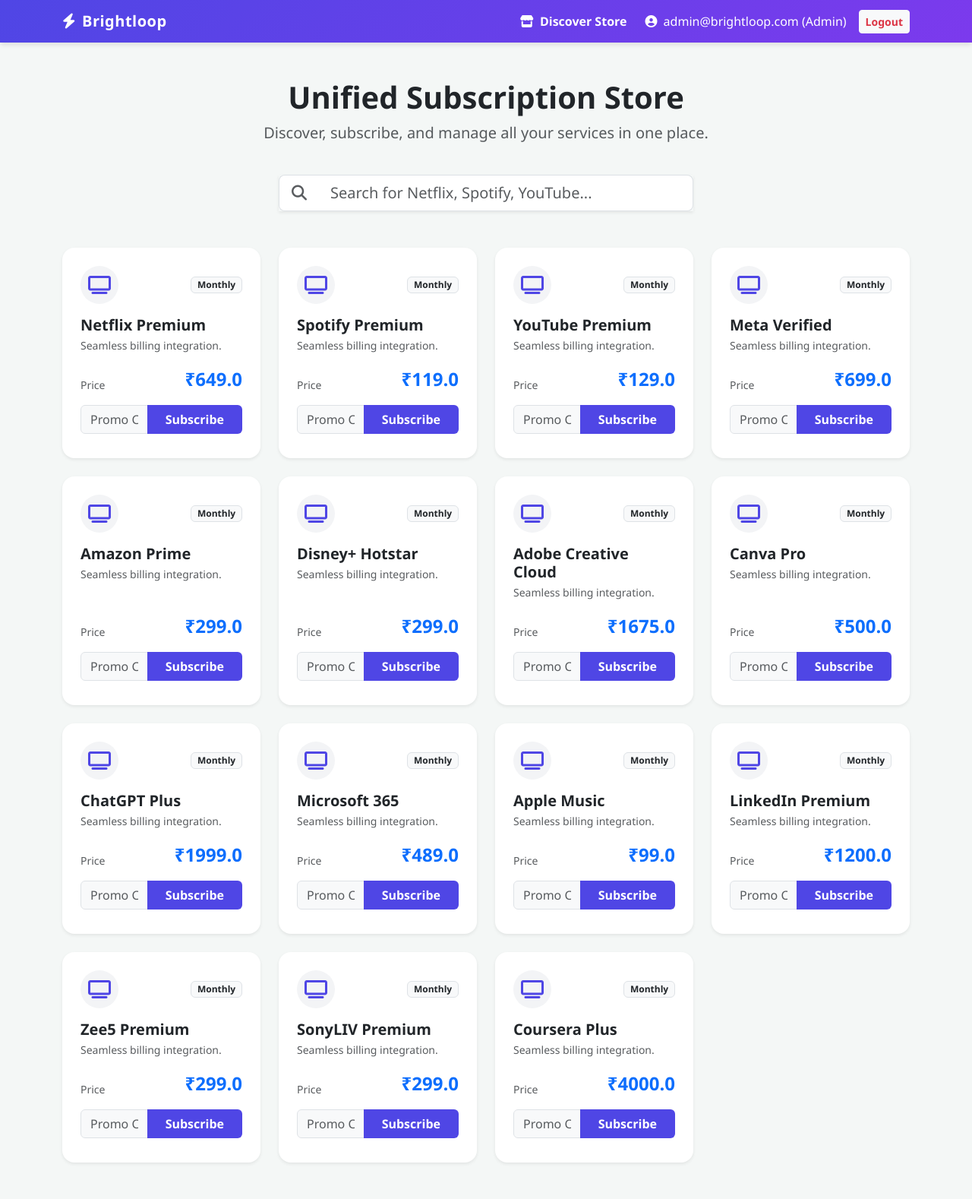
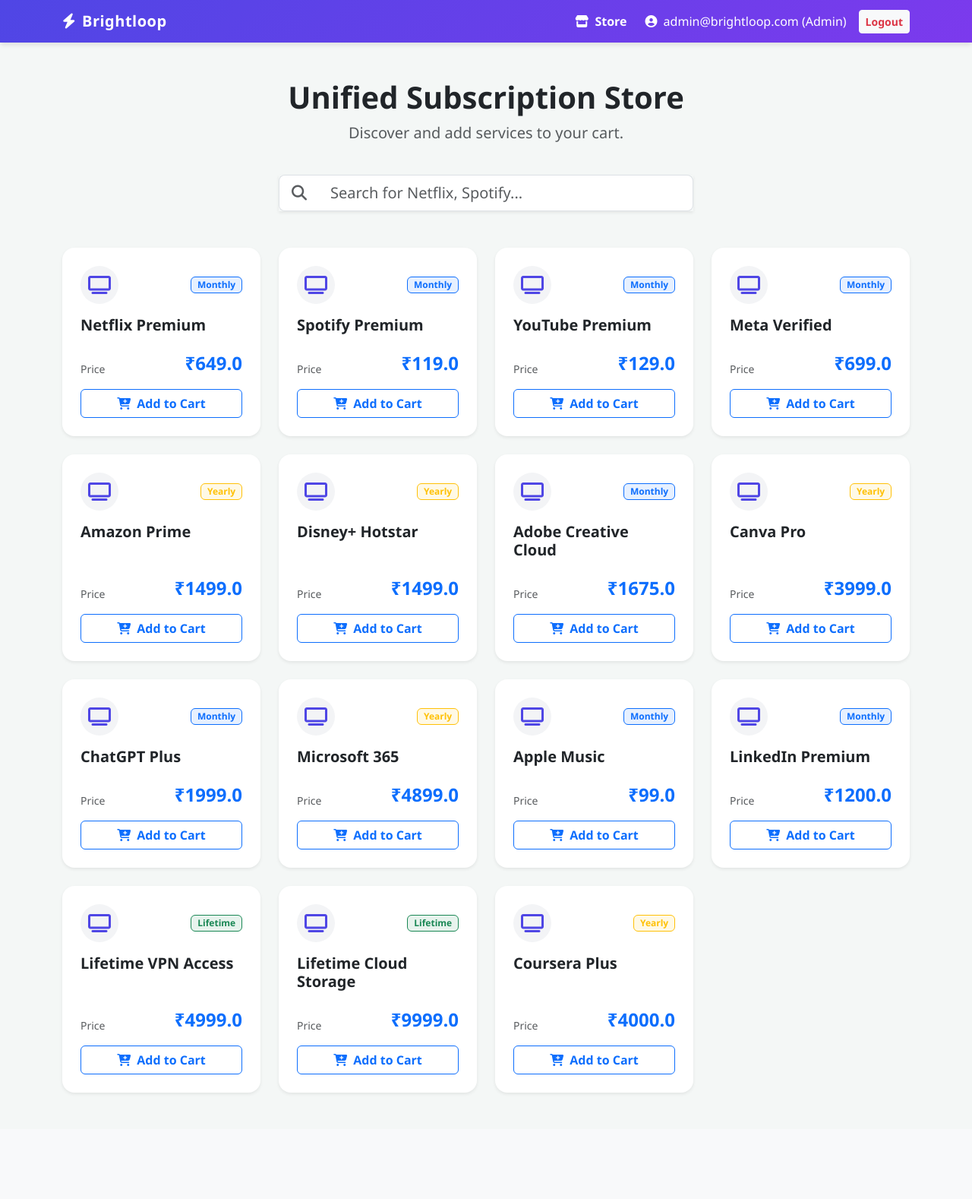
Before and after one commit to abdullaalmuthalib/subscription-management-system-debughustlerz, a Flask app: page /store in a window 1280 px wide. Shown: the whole page at 76% size. After the commit the page ends 1440 px from the top, so only its background shows below. Run offline with Flask 3, Linux system fonts and the light colour scheme; a user stored in the database is signed in.

Commit message:
Added lifetime membership and dynamic billing badges

```diff
--- a/OneDrive/Desktop/Subsciption Management System/app.py
+++ b/OneDrive/Desktop/Subsciption Management System/app.py
@@ -4,7 +4,6 @@
 from werkzeug.security import generate_password_hash, check_password_hash
 from datetime import datetime, timedelta
 import re
-import os
 
 app = Flask(__name__)
 app.config['SECRET_KEY'] = 'super_secret_hackathon_key'
@@ -32,7 +31,7 @@
 class Plan(db.Model):
     id = db.Column(db.Integer, primary_key=True)
     product_id = db.Column(db.Integer, db.ForeignKey('product.id'), nullable=False)
-    billing_period = db.Column(db.String(20), nullable=False)
+    billing_period = db.Column(db.String(20), nullable=False) # monthly, yearly, lifetime
     price = db.Column(db.Float, nullable=False)
     product = db.relationship('Product', backref='plans')
 
@@ -42,7 +41,7 @@
     plan_id = db.Column(db.Integer, db.ForeignKey('plan.id'), nullable=False)
     status = db.Column(db.String(20), default='Active')
     start_date = db.Column(db.DateTime, default=datetime.utcnow)
-    expiry_date = db.Column(db.DateTime)
+    expiry_date = db.Column(db.DateTime, nullable=True) # Nullable for lifetime
     plan = db.relationship('Plan', backref='subscriptions')
 
 class Invoice(db.Model):
@@ -53,6 +52,13 @@
     discount_applied = db.Column(db.Float, default=0.0)
     status = db.Column(db.String(20), default='Confirmed')
     created_at = db.Column(db.DateTime, default=datetime.utcnow)
+    is_hidden = db.Column(db.Boolean, default=False)
+
+class CartItem(db.Model):
+    id = db.Column(db.Integer, primary_key=True)
+    user_id = db.Column(db.Integer, db.ForeignKey('user.id'), nullable=False)
+    plan_id = db.Column(db.Integer, db.ForeignKey('plan.id'), nullable=False)
+    plan = db.relationship('Plan', backref='cart_items')
 
 # ==========================================
 # AUTHENTICATION ROUTES
@@ -103,7 +109,7 @@
     return redirect(url_for('login'))
 
 # ==========================================
-# DASHBOARD & CORE LOGIC
+# DASHBOARD & STORE ROUTES
 # ==========================================
 @app.route('/')
 def home():
@@ -129,11 +135,129 @@
     else:
         subs = Subscription.query.filter_by(customer_id=current_user.id).all()
         sub_ids = [s.id for s in subs]
-        invoices = Invoice.query.filter(Invoice.subscription_id.in_(sub_ids)).all()
+        invoices = Invoice.query.filter(Invoice.subscription_id.in_(sub_ids), Invoice.is_hidden == False).order_by(Invoice.created_at.desc()).all()
         unpaid_invoices = [i for i in invoices if i.status == 'Confirmed']
         pending_balance = sum((i.amount + i.tax) for i in unpaid_invoices)
-        return render_template('customer_dashboard.html', subs=subs, invoices=invoices, plans=plans, pending_balance=pending_balance)
+        cart_count = CartItem.query.filter_by(user_id=current_user.id).count()
+        return render_template('customer_dashboard.html', subs=subs, invoices=invoices, plans=plans, pending_balance=pending_balance, cart_count=cart_count)
 
+# ==========================================
+# CART & SUBSCRIPTION ROUTES
+# ==========================================
+@app.route('/add_to_cart/<int:plan_id>', methods=['POST'])
+@login_required
+def add_to_cart(plan_id):
+    if current_user.role == 'admin':
+        flash('Admins cannot buy subscriptions.', 'warning')
+        return redirect(url_for('store'))
+
+    existing = CartItem.query.filter_by(user_id=current_user.id, plan_id=plan_id).first()
+    if existing:
+        flash('Item is already in your cart.', 'info')
+    else:
+        item = CartItem(user_id=current_user.id, plan_id=plan_id)
+        db.session.add(item)
+        db.session.commit()
+        flash('Added to cart successfully!', 'success')
+    return redirect(url_for('store'))
+
+@app.route('/cart')
+@login_required
+def view_cart():
+    cart_items = CartItem.query.filter_by(user_id=current_user.id).all()
+    total = sum(item.plan.price for item in cart_items)
+    return render_template('cart.html', cart_items=cart_items, total=total)
+
+@app.route('/remove_from_cart/<int:item_id>', methods=['POST'])
+@login_required
+def remove_from_cart(item_id):
+    item = CartItem.query.get_or_404(item_id)
+    if item.user_id == current_user.id:
+        db.session.delete(item)
+        db.session.commit()
+        flash('Item removed from cart.', 'success')
+    return redirect(url_for('view_cart'))
+
+@app.route('/checkout_cart', methods=['POST'])
+@login_required
+def checkout_cart():
+    cart_items = CartItem.query.filter_by(user_id=current_user.id).all()
+    if not cart_items:
+        return redirect(url_for('view_cart'))
+
+    promo_code = request.form.get('promo_code', '').strip().upper()
+    discount_rate = 0.0
+    if promo_code == 'SAVE20': discount_rate = 0.20
+    elif promo_code == 'SUPER70': discount_rate = 0.70
+    elif promo_code != '': flash('Invalid promo code. Ignored.', 'warning')
+
+    for item in cart_items:
+        # Handle Expiry Logic
+        if item.plan.billing_period == 'lifetime':
+            expiry = None # No expiry for lifetime
+        elif item.plan.billing_period == 'yearly':
+            expiry = datetime.utcnow() + timedelta(days=365)
+        else:
+            expiry = datetime.utcnow() + timedelta(days=30)
+
+        sub = Subscription(customer_id=current_user.id, plan_id=item.plan_id, status='Active', expiry_date=expiry)
+        db.session.add(sub)
+        db.session.commit()
+
+        discount_amount = item.plan.price * discount_rate
+        final_price = item.plan.price - discount_amount
+        tax_amount = final_price * 0.18
+
+        inv = Invoice(subscription_id=sub.id, amount=final_price, tax=tax_amount, discount_applied=discount_amount, status='Confirmed')
+        db.session.add(inv)
+        db.session.delete(item)
+
+    db.session.commit()
+    flash('Subscriptions activated! Please pay your invoices.', 'success')
+    return redirect(url_for('dashboard'))
+
+@app.route('/renew/<int:sub_id>', methods=['POST'])
+@login_required
+def renew_subscription(sub_id):
+    sub = Subscription.query.get_or_404(sub_id)
+    if sub.customer_id != current_user.id and current_user.role != 'admin':
+        return "Unauthorized", 403
+
+    if sub.plan.billing_period == 'lifetime':
+        flash('Lifetime plans do not need renewal.', 'info')
+        return redirect(url_for('dashboard'))
+
+    # Calculate Renewal Period
+    if sub.plan.billing_period == 'yearly':
+        sub.expiry_date = sub.expiry_date + timedelta(days=365)
+    else:
+        sub.expiry_date = sub.expiry_date + timedelta(days=30)
+
+    sub.status = 'Active'
+
+    tax_amount = sub.plan.price * 0.18
+    inv = Invoice(subscription_id=sub.id, amount=sub.plan.price, tax=tax_amount, status='Confirmed')
+    db.session.add(inv)
+    db.session.commit()
+
+    flash(f'Subscription for {sub.plan.product.name} renewed!', 'success')
+    return redirect(url_for('dashboard'))
+
+@app.route('/clear_history', methods=['POST'])
+@login_required
+def clear_history():
+    subs = Subscription.query.filter_by(customer_id=current_user.id).all()
+    sub_ids = [s.id for s in subs]
+    invoices = Invoice.query.filter(Invoice.subscription_id.in_(sub_ids)).all()
+    for inv in invoices:
+        inv.is_hidden = True
+    db.session.commit()
+    flash('Billing history cleared from your view.', 'success')
+    return redirect(url_for('dashboard'))
+
+# ==========================================
+# ADMIN & PAYMENT ROUTES
+# ==========================================
 @app.route('/admin/create_plan', methods=['POST'])
 @login_required
 def create_plan():
@@ -150,36 +274,6 @@
     db.session.add(plan)
     db.session.commit()
     flash('New Plan Created Successfully!', 'success')
-    return redirect(url_for('dashboard'))
-
-@app.route('/subscribe/<int:plan_id>', methods=['POST'])
-@login_required
-def subscribe(plan_id):
-    plan = Plan.query.get_or_404(plan_id)
-    promo_code = request.form.get('promo_code', '').strip().upper()
-
-    discount_amount = 0.0
-    if promo_code == 'SAVE20':
-        discount_amount = plan.price * 0.20
-        flash('Promo code SAVE20 applied! You got 20% off.', 'success')
-    elif promo_code == 'SUPER70':
-        discount_amount = plan.price * 0.70
-        flash('VIP Promo code SUPER70 applied! You got 70% off.', 'success')
-    elif promo_code != '':
-        flash('Invalid promo code.', 'danger')
-
-    expiry = datetime.utcnow() + timedelta(days=30)
-    sub = Subscription(customer_id=current_user.id, plan_id=plan.id, status='Active', expiry_date=expiry)
-    db.session.add(sub)
-    db.session.commit()
-
-    final_price = plan.price - discount_amount
-    tax_amount = final_price * 0.18
-    inv = Invoice(subscription_id=sub.id, amount=final_price, tax=tax_amount, discount_applied=discount_amount, status='Confirmed')
-    db.session.add(inv)
-    db.session.commit()
-
-    flash(f'Successfully subscribed to {plan.product.name}!', 'success')
     return redirect(url_for('dashboard'))
 
 @app.route('/checkout/<int:invoice_id>')
@@ -201,41 +295,39 @@
     return redirect(url_for('dashboard'))
 
 # ==========================================
-# DATABASE SEEDING (100+ Subscriptions)
+# DATABASE SEEDING
 # ==========================================
 with app.app_context():
     db.create_all()
-    # Create default admin
     if not User.query.filter_by(email='admin@brightloop.com').first():
         admin = User(email='admin@brightloop.com', password_hash=generate_password_hash('Admin@1234'), role='admin')
         db.session.add(admin)
         db.session.commit()
 
-    # Seed the Marketplace!
     if not Product.query.first():
+        # Seeding with mixed billing periods
         mock_plans = [
-            {"name": "Netflix Premium", "price": 649.0},
-            {"name": "Spotify Premium", "price": 119.0},
-            {"name": "YouTube Premium", "price": 129.0},
-            {"name": "Meta Verified", "price": 699.0},
-            {"name": "Amazon Prime", "price": 299.0},
-            {"name": "Disney+ Hotstar", "price": 299.0},
-            {"name": "Adobe Creative Cloud", "price": 1675.0},
-            {"name": "Canva Pro", "price": 500.0},
-            {"name": "ChatGPT Plus", "price": 1999.0},
-            {"name": "Microsoft 365", "price": 489.0},
-            {"name": "Apple Music", "price": 99.0},
-            {"name": "LinkedIn Premium", "price": 1200.0},
-            {"name": "Zee5 Premium", "price": 299.0},
-            {"name": "SonyLIV Premium", "price": 299.0},
-            {"name": "Coursera Plus", "price": 4000.0}
+            {"name": "Netflix Premium", "price": 649.0, "period": "monthly"},
+            {"name": "Spotify Premium", "price": 119.0, "period": "monthly"},
+            {"name": "YouTube Premium", "price": 129.0, "period": "monthly"},
+            {"name": "Meta Verified", "price": 699.0, "period": "monthly"},
+            {"name": "Amazon Prime", "price": 1499.0, "period": "yearly"},
+            {"name": "Disney+ Hotstar", "price": 1499.0, "period": "yearly"},
+            {"name": "Adobe Creative Cloud", "price": 1675.0, "period": "monthly"},
+            {"name": "Canva Pro", "price": 3999.0, "period": "yearly"},
+            {"name": "ChatGPT Plus", "price": 1999.0, "period": "monthly"},
+            {"name": "Microsoft 365", "price": 4899.0, "period": "yearly"},
+            {"name": "Apple Music", "price": 99.0, "period": "monthly"},
+            {"name": "LinkedIn Premium", "price": 1200.0, "period": "monthly"},
+            {"name": "Lifetime VPN Access", "price": 4999.0, "period": "lifetime"},
+            {"name": "Lifetime Cloud Storage", "price": 9999.0, "period": "lifetime"},
+            {"name": "Coursera Plus", "price": 4000.0, "period": "yearly"}
         ]
-
         for mp in mock_plans:
             prod = Product(name=mp["name"], sales_price=mp["price"], cost_price=mp["price"]*0.6)
             db.session.add(prod)
             db.session.commit()
-            plan = Plan(product_id=prod.id, billing_period="monthly", price=mp["price"])
+            plan = Plan(product_id=prod.id, billing_period=mp["period"], price=mp["price"])
             db.session.add(plan)
             db.session.commit()
 
--- a/OneDrive/Desktop/Subsciption Management System/templates/admin_dashboard.html
+++ b/OneDrive/Desktop/Subsciption Management System/templates/admin_dashboard.html
@@ -51,6 +51,7 @@
                     <select name="billing" class="form-select">
                         <option value="monthly">Monthly</option>
                         <option value="yearly">Yearly</option>
+                        <option value="lifetime">Lifetime (One-time payment)</option>
                     </select>
                 </div>
                 <button type="submit" class="btn btn-primary w-100 fw-bold py-2">Deploy Plan</button>
--- a/OneDrive/Desktop/Subsciption Management System/templates/base.html
+++ b/OneDrive/Desktop/Subsciption Management System/templates/base.html
@@ -20,10 +20,21 @@
     <nav class="navbar navbar-expand-lg navbar-dark">
         <div class="container">
             <a class="navbar-brand" href="/dashboard"><i class="fa-solid fa-bolt me-2"></i>Brightloop</a>
-            <!-- Navbar Links -->
             <div class="d-flex align-items-center text-white">
                 {% if current_user.is_authenticated %}
-                    <a href="/store" class="text-white text-decoration-none me-4 fw-bold"><i class="fa-solid fa-store me-1"></i> Discover Store</a>
+                    <a href="/store" class="text-white text-decoration-none me-4 fw-bold"><i class="fa-solid fa-store me-1"></i> Store</a>
+
+                    {% if current_user.role == 'customer' %}
+                    <a href="/cart" class="text-white text-decoration-none me-4 fw-bold position-relative">
+                        <i class="fa-solid fa-cart-shopping fs-5"></i>
+                        {% if cart_count is defined and cart_count > 0 %}
+                        <span class="position-absolute top-0 start-100 translate-middle badge rounded-pill bg-danger">
+                            {{ cart_count }}
+                        </span>
+                        {% endif %}
+                    </a>
+                    {% endif %}
+
                     <span class="me-3 d-none d-md-inline"><i class="fa-solid fa-user-circle me-1"></i> {{ current_user.email }} ({{ current_user.role|capitalize }})</span>
                     <a href="/logout" class="btn btn-sm btn-light text-danger fw-bold">Logout</a>
                 {% endif %}
--- a/OneDrive/Desktop/Subsciption Management System/templates/login.html
+++ b/OneDrive/Desktop/Subsciption Management System/templates/login.html
@@ -20,7 +20,6 @@
             </form>
             <div class="text-center">
                 <p class="mb-1">Don't have an account? <a href="/register" class="text-decoration-none">Register here</a></p>
-                <small class="text-muted bg-light p-2 rounded d-inline-block mt-2">Admin: admin@brightloop.com / Admin@1234</small>
             </div>
         </div>
     </div>
--- a/OneDrive/Desktop/Subsciption Management System/templates/store.html
+++ b/OneDrive/Desktop/Subsciption Management System/templates/store.html
@@ -4,48 +4,49 @@
 <div class="row mb-4 text-center">
     <div class="col-12 mt-3">
         <h1 class="fw-bold display-6">Unified Subscription Store</h1>
-        <p class="text-muted fs-5">Discover, subscribe, and manage all your services in one place.</p>
+        <p class="text-muted fs-5">Discover and add services to your cart.</p>
     </div>
 </div>
 
-<!-- Search Bar -->
 <div class="row justify-content-center mb-5">
     <div class="col-md-6">
         <div class="input-group input-group-lg shadow-sm">
             <span class="input-group-text bg-white border-end-0"><i class="fa-solid fa-search text-muted"></i></span>
-            <input type="text" id="storeSearch" class="form-control border-start-0" placeholder="Search for Netflix, Spotify, YouTube...">
+            <input type="text" id="storeSearch" class="form-control border-start-0" placeholder="Search for Netflix, Spotify...">
         </div>
     </div>
 </div>
 
-<!-- Product Grid -->
 <div class="row g-4" id="storeGrid">
     {% for plan in plans %}
     <div class="col-md-6 col-lg-4 col-xl-3 plan-card" data-name="{{ plan.product.name|lower }}">
         <div class="card h-100 border-0 shadow-sm" style="border-radius: 16px;">
             <div class="card-body p-4 d-flex flex-column">
+
+                <!-- Top Row: Icon and Billing Period Badge -->
                 <div class="d-flex justify-content-between align-items-center mb-3">
-                    <!-- Icon -->
                     <div class="rounded-circle d-flex align-items-center justify-content-center" style="width: 50px; height: 50px; background-color: #f3f4f6; color: #4f46e5;">
                         <i class="fa-solid fa-tv fs-4"></i>
                     </div>
-                    <span class="badge bg-light text-dark border">Monthly</span>
+
+                    {% if plan.billing_period == 'lifetime' %}
+                        <span class="badge bg-success bg-opacity-10 text-success border border-success">Lifetime</span>
+                    {% elif plan.billing_period == 'yearly' %}
+                        <span class="badge bg-warning bg-opacity-10 text-warning border border-warning">Yearly</span>
+                    {% else %}
+                        <span class="badge bg-primary bg-opacity-10 text-primary border border-primary">Monthly</span>
+                    {% endif %}
                 </div>
 
                 <h5 class="fw-bold mb-1">{{ plan.product.name }}</h5>
-                <p class="text-muted small mb-3">Seamless billing integration.</p>
 
-                <div class="mt-auto">
+                <div class="mt-auto pt-3">
                     <div class="d-flex justify-content-between align-items-end mb-3">
                         <span class="text-muted small">Price</span>
                         <span class="fs-4 fw-bold text-primary">₹{{ plan.price }}</span>
                     </div>
-
-                    <form method="POST" action="/subscribe/{{ plan.id }}">
-                        <div class="input-group mb-2">
-                            <input type="text" name="promo_code" class="form-control bg-light" placeholder="Promo Code">
-                            <button type="submit" class="btn btn-primary fw-bold px-4">Subscribe</button>
-                        </div>
+                    <form method="POST" action="/add_to_cart/{{ plan.id }}">
+                        <button type="submit" class="btn btn-outline-primary w-100 fw-bold"><i class="fa-solid fa-cart-plus me-2"></i>Add to Cart</button>
                     </form>
                 </div>
             </div>
@@ -54,19 +55,11 @@
     {% endfor %}
 </div>
 
-<!-- JavaScript for Search Filter -->
 <script>
     document.getElementById('storeSearch').addEventListener('input', function(e) {
         const searchTerm = e.target.value.toLowerCase();
-        const cards = document.querySelectorAll('.plan-card');
-
-        cards.forEach(card => {
-            const name = card.getAttribute('data-name');
-            if (name.includes(searchTerm)) {
-                card.style.display = 'block';
-            } else {
-                card.style.display = 'none';
-            }
+        document.querySelectorAll('.plan-card').forEach(card => {
+            card.style.display = card.getAttribute('data-name').includes(searchTerm) ? 'block' : 'none';
         });
     });
 </script>
```
Also changed, not shown: OneDrive/Desktop/Subsciption Management System/templates/cart.html (added, +58 -0 lines), OneDrive/Desktop/Subsciption Management System/templates/customer_dashboard.html (+36 -40 lines).
